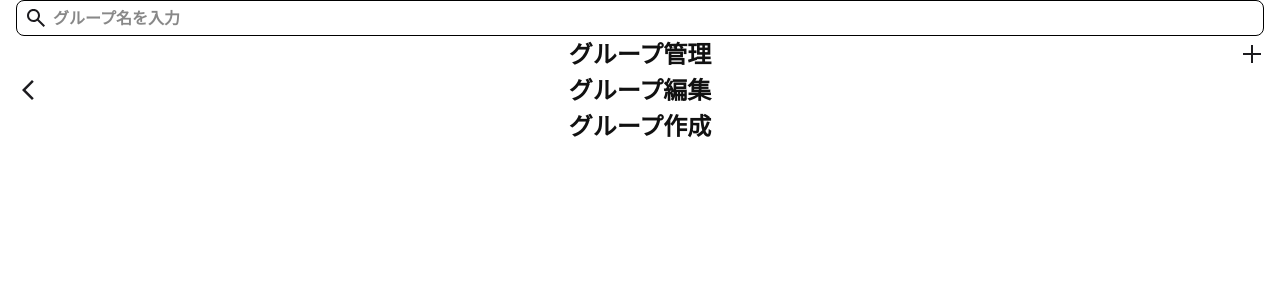
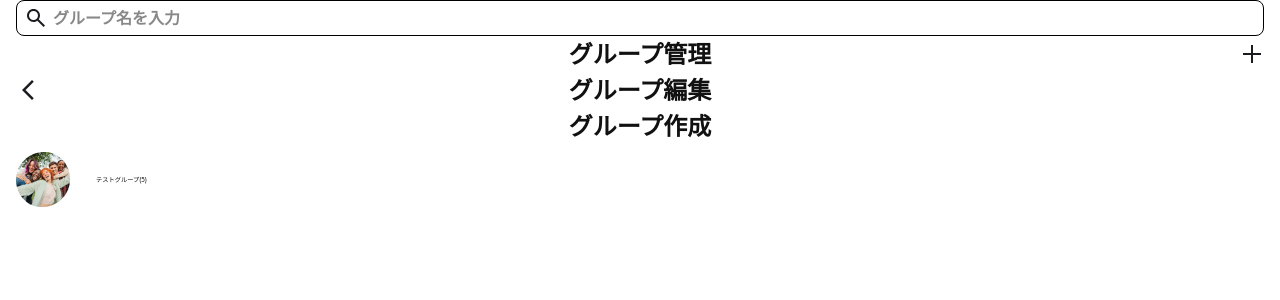
Before and after one commit to team-baba-nasi/production, a Next.js app: page /test in a window 1280 px wide. Shown: the top 300 px of the page. Built offline with nearby package versions, Linux system fonts and the light colour scheme.

Commit message:
#16 add:グループ一覧表示用のコンポーネントを追加

```diff
--- a/src/app/test/page.tsx
+++ b/src/app/test/page.tsx
@@ -1,6 +1,7 @@
 "use client";
 
 import GroupHeader from "@/features/groups/components/GroupHeader";
+import Group from "@/features/groups/components/Group";
 import InputField from "@/components/ui/InputField/InputField";
 import { useState } from "react";
 
@@ -18,6 +19,7 @@ const test = () => {
             <GroupHeader text="グループ管理" add addToPage="/" />
             <GroupHeader text="グループ編集" back backToPage="/" />
             <GroupHeader text="グループ作成" />
+            <Group icon="test_icon" name="テストグループ" membersCount={5} />
         </>
     );
 };
--- /dev/null
+++ b/src/features/groups/components/Group.tsx
@@ -0,0 +1,21 @@
+import Image from "next/image";
+import styles from "@/features/groups/styles/Group.module.scss";
+
+interface GroupProps {
+    icon: string;
+    name: string;
+    membersCount: number;
+}
+
+const Group: React.FC<GroupProps> = ({ icon, name, membersCount }) => {
+    return (
+        <div className={styles.groupWrap}>
+            <Image src={`/images/groups/${icon}.png`} alt="groupIcon" width={56} height={56} />
+            <p className="text_xl">
+                {name}({membersCount})
+            </p>
+        </div>
+    );
+};
+
+export default Group;
--- /dev/null
+++ b/src/features/groups/styles/Group.module.scss
@@ -0,0 +1,6 @@
+.groupWrap {
+    padding: 8px 16px;
+    display: flex;
+    align-items: center;
+    gap: 24px;
+}
```
Also changed, not shown: public/images/groups/test_icon.png (added).
